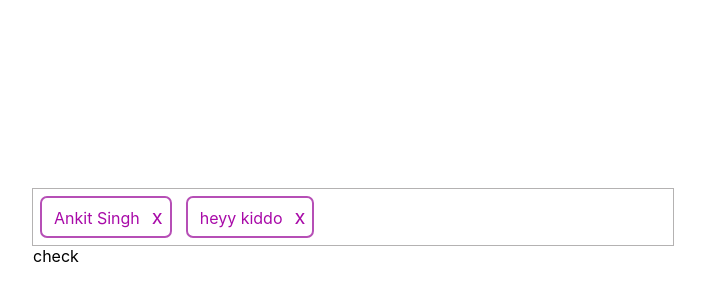
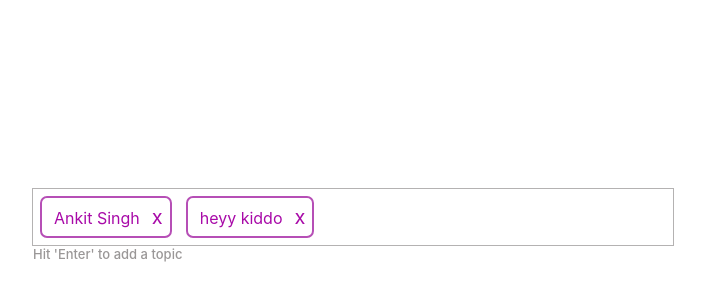
Before and after one commit to AnkitSingh60/React_Tags_Assignment, a React (Create React App) app: page / in a window 1280 px wide. Shown: the part 12-312 px from the top of the page, without its empty margins (287-992 px from the left). Built offline with nearby package versions, Linux system fonts and the light colour scheme.

Commit message:
changes done in UI

```diff
--- a/src/App.css
+++ b/src/App.css
@@ -29,4 +29,7 @@
 .label_p{
   width: 50%;
   margin: auto;
+  color:  rgb(154, 151, 151);
+  font-weight: 500;
+  font-size: 13px
 }
--- a/src/components/Tags.jsx
+++ b/src/components/Tags.jsx
@@ -18,7 +18,7 @@ const Tags = () => {
         </div>
 
         </div>
-        <p className="label_p">check</p>
+        <p className="label_p">Hit 'Enter' to add a topic</p>
     </>
   )
 }
```
